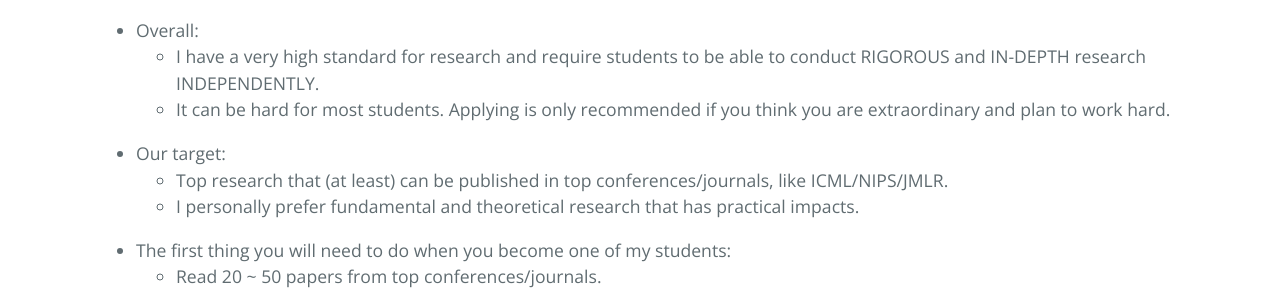
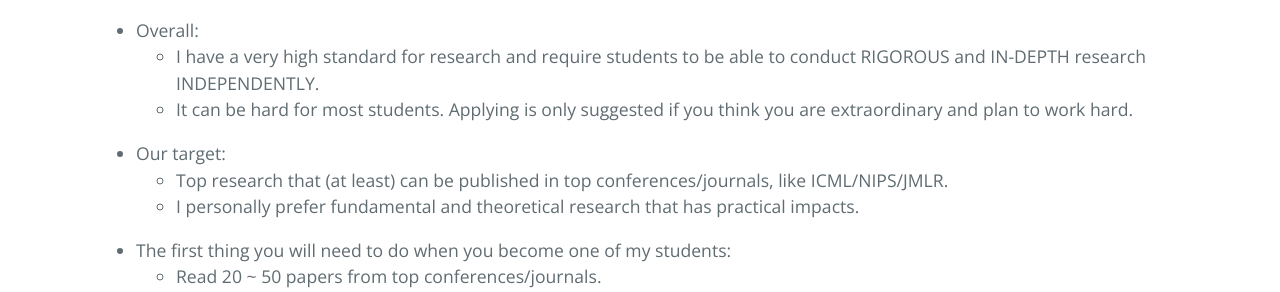
Before and after one commit to ZhimingZhou/zhimingzhou.github.io, a Jekyll site: the page built from _posts/2021-10-11-Prospective-Students.md, in a window 1280 px wide. Shown: the part 445-737 px from the top of the page. Built offline with Jekyll 4.4.1, drawn with Linux system fonts in a browser that asks for light colours; comment, search, counter and statistics services are not loaded.

Commit message:
Update 2021-10-11-Prospective-Students.md

```diff
--- a/_posts/2021-10-11-Prospective-Students.md
+++ b/_posts/2021-10-11-Prospective-Students.md
@@ -11,7 +11,7 @@ I’m looking for talented students with enthusiasm for fundamental research in
 
 - Overall:
 	- I have a very high standard for research and require students to be able to conduct RIGOROUS and IN-DEPTH research INDEPENDENTLY.
-	- It can be hard for most students. Applying is only recommended if you think you are extraordinary and plan to work hard.
+	- It can be hard for most students. Applying is only suggested if you think you are extraordinary and plan to work hard.
 
 <!--  -->
 - Our target:
```
